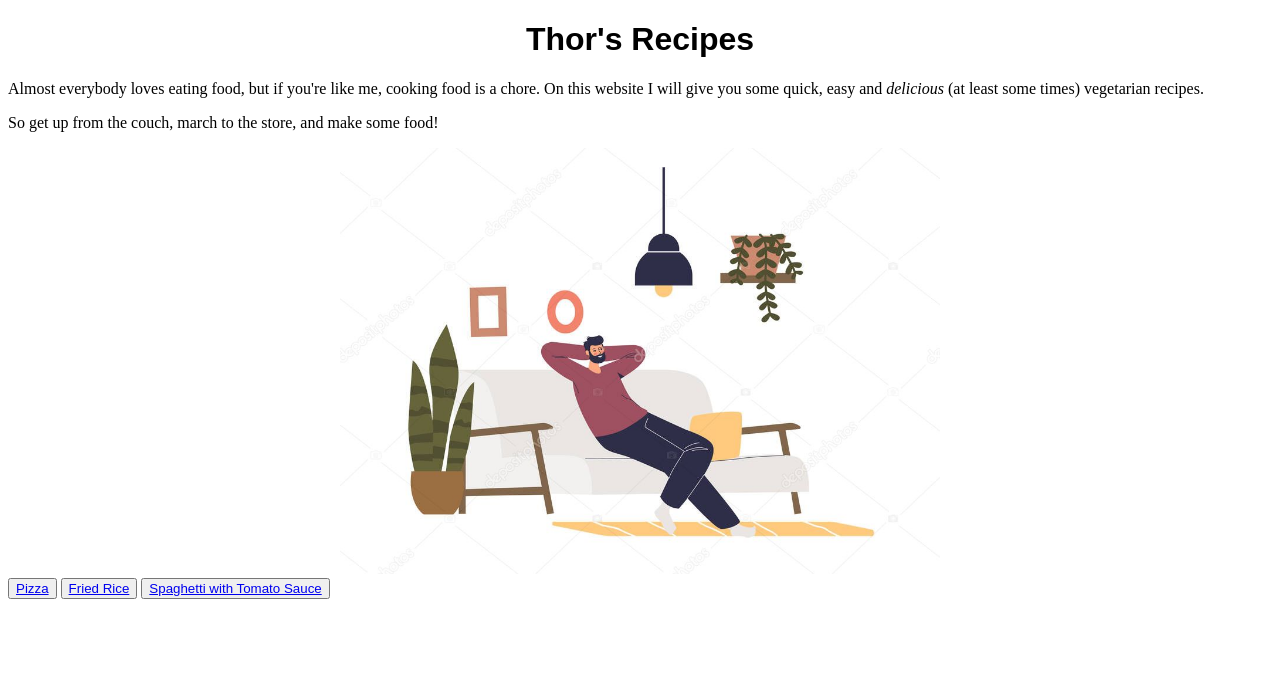
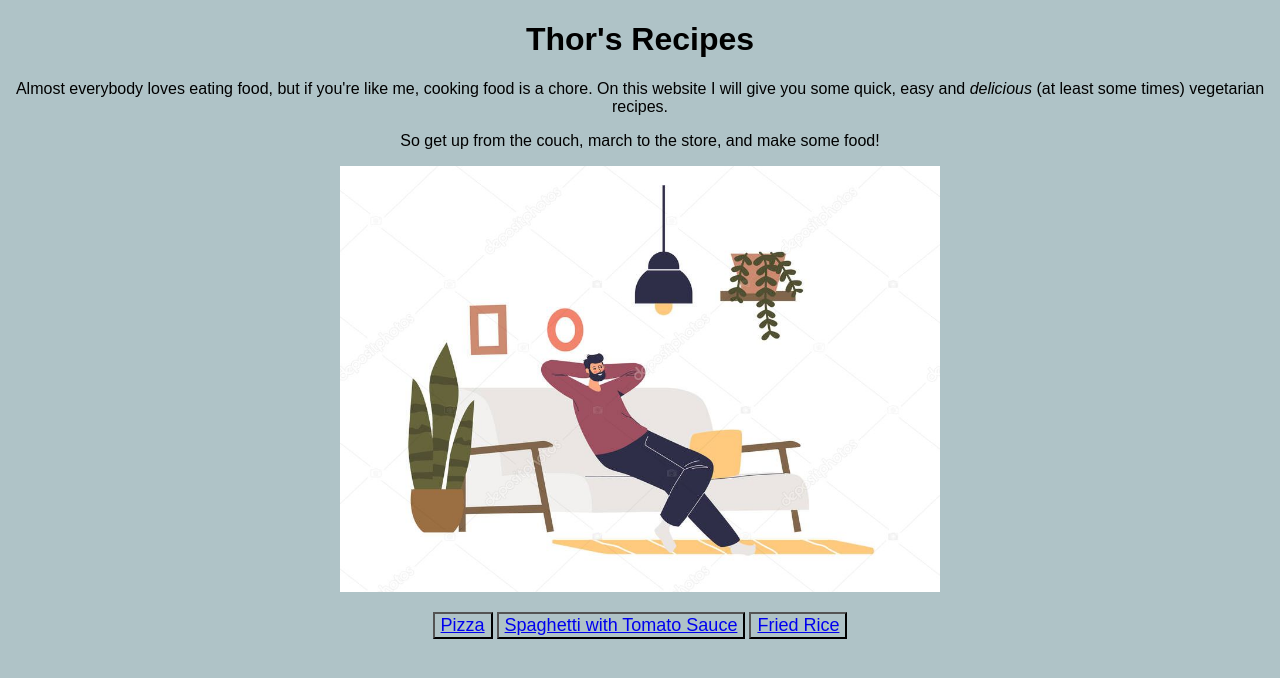
Before and after one commit to anewprogrammer123/basic-recipe-website, a plain HTML site: page index.html in a window 1280 px wide. Drawn offline with Linux system fonts and the light colour scheme.

Commit message:
Change links to buttons, clean-up and background

```diff
--- a/index.html
+++ b/index.html
@@ -7,18 +7,19 @@
     </head>
 
     <body>
-        <div class="header"><h1>Thor's Recipes</h1></div>
+        <div class="header"><h1>Thor's Recipes</h1>
         <p>Almost everybody loves eating food, but if you're like me, cooking food is a chore.
             On this website I will give you some quick, easy and <em>delicious</em> (at least some times) vegetarian recipes.
         </p>
-        <p>So get up from the couch, march to the store, and make some food!</p>
+        <p>So get up from the couch, march to the store, and make some food!</p></div>
         <!-- Remember to change picture here! -->
         <div class="image"><img src="img/couch.jpg" alt="A man chilling on a couch" width="600">
         </div>
 
-
-        <button><a href="recipes/pizza.html">Pizza</a></button>
-        <button><a href="recipes/fried-rice.html">Fried Rice</a></button>
-        <button><a href="recipes/spaghetti.html">Spaghetti with Tomato Sauce</a></button>
+       <p class="btnwrap">
+        <button class="main"><a href="recipes/pizza.html">Pizza</a></button>
+        <button class="main"><a href="recipes/spaghetti.html">Spaghetti with Tomato Sauce</a></button>
+        <button class="main"><a href="recipes/fried-rice.html">Fried Rice</a></button>
+       </p>
     </body>
 </html>
--- a/styles.css
+++ b/styles.css
@@ -1,5 +1,7 @@
 /* styles.css */
-
+*{
+    background-color: rgb(175, 195, 199);
+}
 .header {
     text-align: center;
     font-family: Arial, Helvetica, sans-serif;
@@ -7,3 +9,10 @@
 .image {
     text-align: center;
 }
+.btnwrap {
+    text-align: center;
+}
+.main {
+    text-align: center;
+    font-size: large;
+}
```
